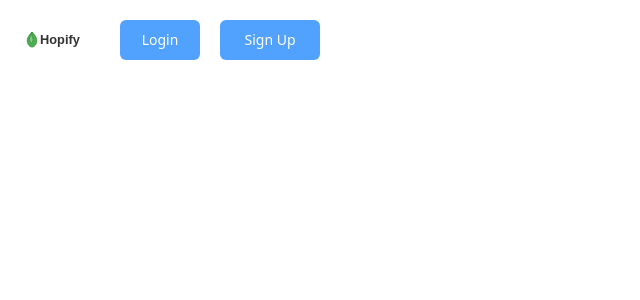
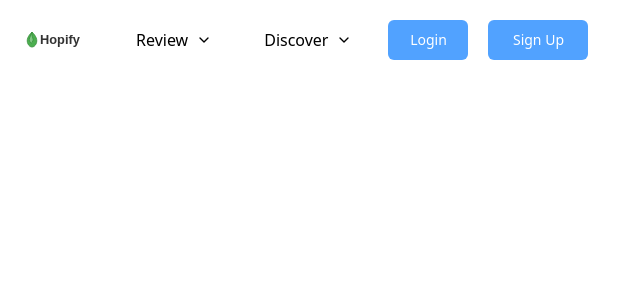
Before and after one commit to ayush2002-de/hopify-frontend, a React app: page / in a window 1280 px wide. Shown: the top 300 px of the page, without its empty margins (0-640 px from the left). Built offline with nearby package versions, Linux system fonts and the light colour scheme; the HTML template or start-up script is replaced by a standard one.

Commit message:
Added code for dropdown menu

```diff
--- /dev/null
+++ b/src/components/Dropdown.tsx
@@ -0,0 +1,45 @@
+import { useState } from "react";
+import { ChevronDown } from "lucide-react";
+
+interface DropdownProps {
+  label: string;
+  options: { text: string; link?: string; onClick?: () => void }[]; // Options
+}
+
+export default function Dropdown({ label, options }: DropdownProps) {
+  const [isOpen, setIsOpen] = useState(false);
+
+  return (
+    <div className="relative inline-block">
+      <button
+        onClick={() => setIsOpen(!isOpen)}
+        className="flex items-center px-4 py-2 text-black bg-transparent focus:outline-none"
+      >
+        {label} <ChevronDown className="ml-2 w-4 h-4" />
+      </button>
+      {isOpen && (
+        <div className="absolute left-0 mt-2 w-40 bg-white shadow-lg rounded-lg p-2">
+          {options.map((option, index) => (
+            <div key={index}>
+              {option.link ? (
+                <a
+                  href={option.link}
+                  className="block px-3 py-2 text-gray-700 hover:bg-gray-100 rounded-md"
+                >
+                  {option.text}
+                </a>
+              ) : (
+                <button
+                  onClick={option.onClick}
+                  className="block w-full text-left px-3 py-2 text-gray-700 hover:bg-gray-100 rounded-md"
+                >
+                  {option.text}
+                </button>
+              )}
+            </div>
+          ))}
+        </div>
+      )}
+    </div>
+  );
+}
--- a/src/pages/HomePage.tsx
+++ b/src/pages/HomePage.tsx
@@ -1,10 +1,13 @@
 import Button from "../components/Button";
 import Logo from "../components/Logo";
+import Dropdown from "../components/Dropdown"
 
 const HomePage = () => {
     return (
         <div className="flex flex-row gap-5">
              <Logo onClick={()=>{}}/>
+             <Dropdown label="Review" options={[{ text: "write a Review", link: "https://www.google.com" },]}/>
+             <Dropdown label="Discover"options={[ { text: "Google", link: "https://www.google.com" },{ text: "Alert", onClick: () => alert("Button Clicked!") } ]}/>
              <Button text="Login" buttonClass="bg-blue-400 px-5 py-2 rounded-md cursor-pointer w-20 h-10" textClass="text-sm  text-white "  onClick={()=>{}} />
              <Button text="Sign Up" buttonClass="bg-blue-400 px-5 py-2 rounded-md cursor-pointer  w-25 h-10" textClass="text-sm  text-white "  onClick={()=>{}} />
         </div>
```
